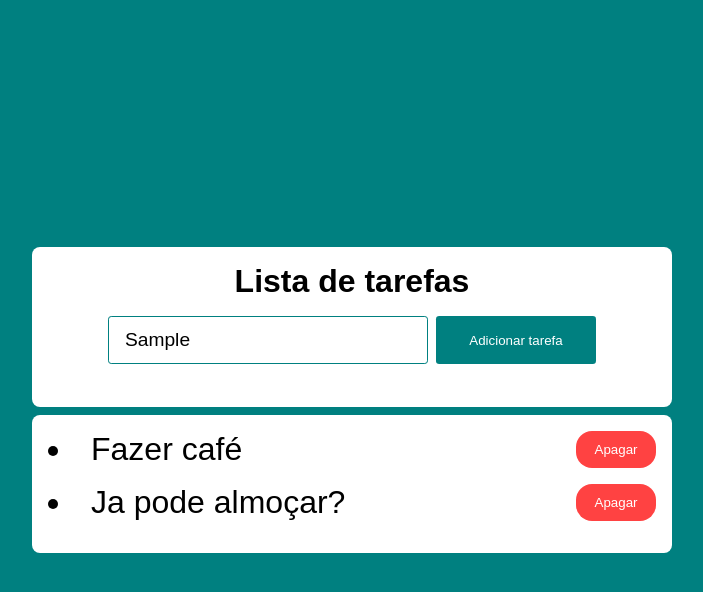
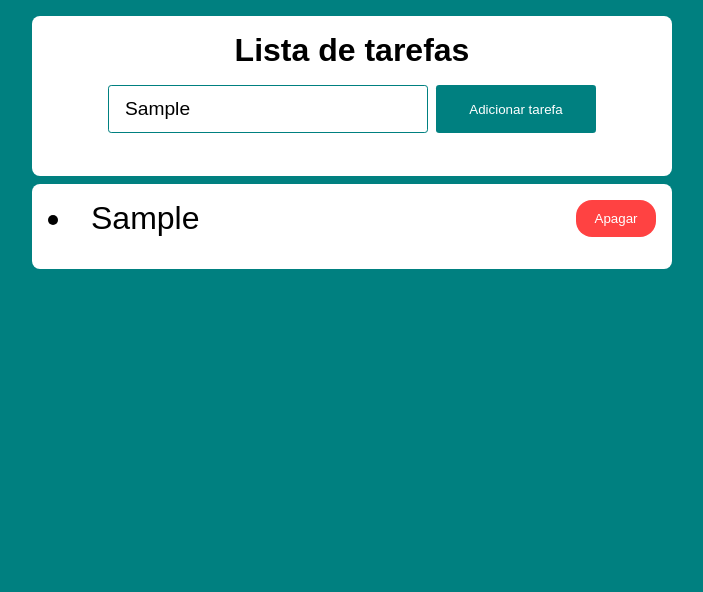
Before and after one commit to jefersonfernandess/ListaDeTarefas, a plain HTML site: page index.html in a window 1280 px wide. Both pictures are taken after typing "Sample" into the empty fields and a click on the button "Adicionar tarefa". Shown: the whole page, without its empty margins (288-991 px from the left). Drawn offline with Linux system fonts and the light colour scheme.

Commit message:
finalização da criação dos items da lista

```diff
--- a/assets/js/indexScript.js
+++ b/assets/js/indexScript.js
@@ -0,0 +1,31 @@
+let btnClick = document.querySelector("#addItemBtn");
+btnClick.addEventListener("click", addNewItem);
+
+let inputAddList = document.querySelector("#inputAddList");
+let listItems = document.querySelector("#listItems");
+
+function addNewItem() {
+    if (!inputAddList.value) return;
+
+    // CRIA A DIV FILHA DA UL
+    var divListItems = document.createElement("div");
+    divListItems.setAttribute("class", "main__sectionTwo__list__items");
+
+    // CRIA A LI FILHA DA DIV
+    var liItem = document.createElement("li");
+    liItem.setAttribute("class", "list__items__item");
+    liItem.innerText = inputAddList.value
+
+    // CRIA O BUTTON FILHA DA DIV
+    var btnItem = document.createElement("button");
+    btnItem.setAttribute("class", "items__btn");
+    btnItem.setAttribute("id", "remvItemBtn");
+    btnItem.innerText = "Apagar"
+
+    // ADICIONA O LI E O BUTTON DENTRO DA DIV
+    divListItems.appendChild(liItem);
+    divListItems.appendChild(btnItem);
+
+    listItems.appendChild(divListItems);
+
+}
--- a/assets/styles/indexStyles.css
+++ b/assets/styles/indexStyles.css
@@ -2,6 +2,10 @@
     padding: 0;
     margin: 0;
     box-sizing: border-box;
+}
+
+body {
+    background-color: teal;
 }
 
 .rounded {
@@ -15,8 +19,7 @@
     flex-direction: column;
     justify-content: center;
     align-items: center;
-    height: 100vh;
-    background-color: teal;
+    margin-top: 1rem;
 }
 
 .main__sectionOne {
--- a/index.html
+++ b/index.html
@@ -13,20 +13,13 @@
         <section class="main__sectionOne">
             <h1 class="main__sectionOne__text">Lista de tarefas</h1>
             <div class="main__sectionOne__addItemList">
-                <input type="text" name="itemList" class="addItemList__input">
-                <button class="addItemList__btn">Adicionar tarefa</button>
+                <input id="inputAddList" type="text" name="itemList" class="addItemList__input">
+                <button id="addItemBtn" class="addItemList__btn">Adicionar tarefa</button>
             </div>
         </section>
         <section class="main__sectionTwo">
-            <ul class="main__sectionTwo__list">
-                <div class="main__sectionTwo__list__items">
-                    <li class="list__items__item">Fazer café</li>
-                    <button class="items__btn">Apagar</button>
-                </div>
-                <div class="main__sectionTwo__list__items">
-                    <li class="list__items__item">Ja pode almoçar?</li>
-                    <button class="items__btn">Apagar</button>
-                </div>
+            <ul id="listItems" class="main__sectionTwo__list">
+
             </ul>
         </section>
     </main>
```
